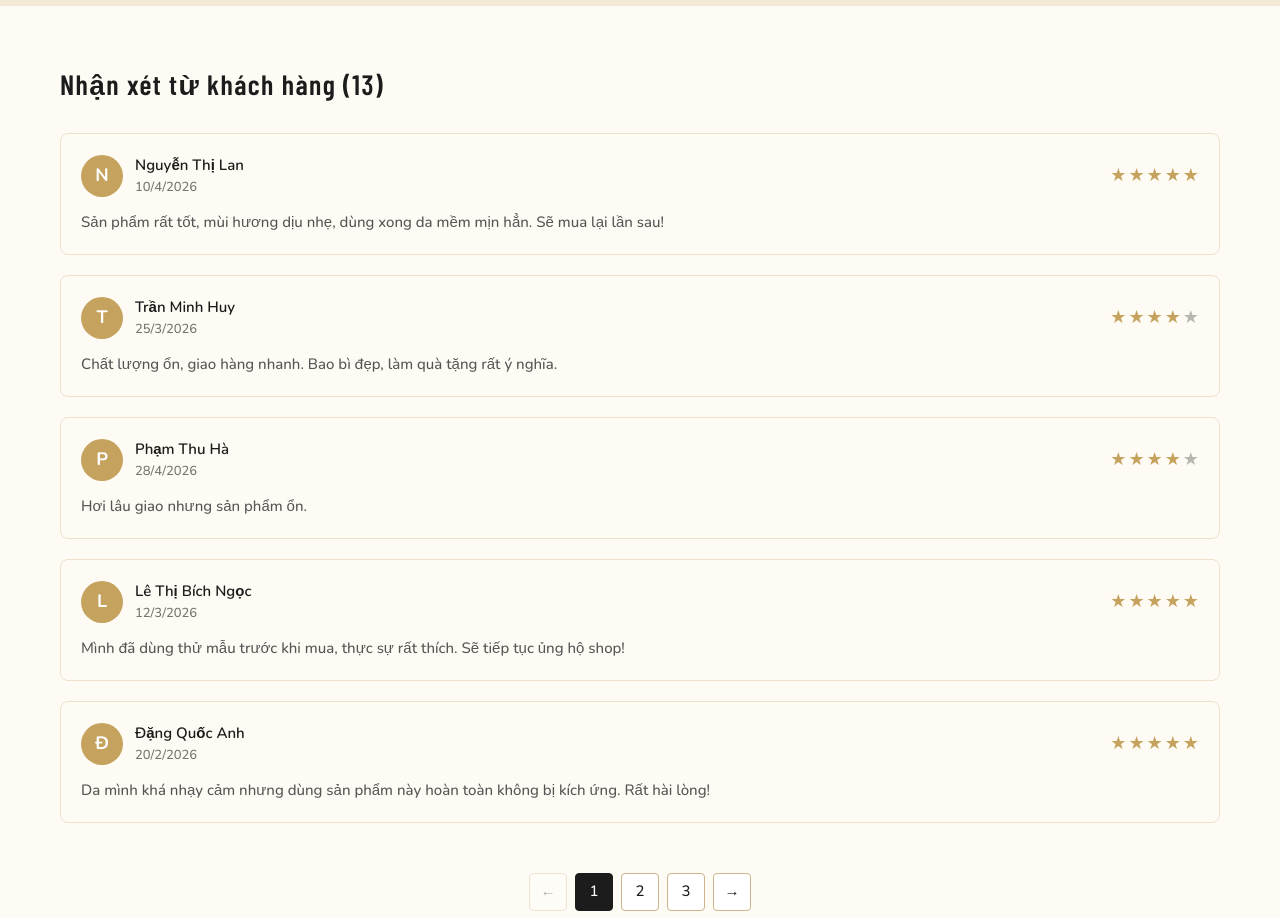
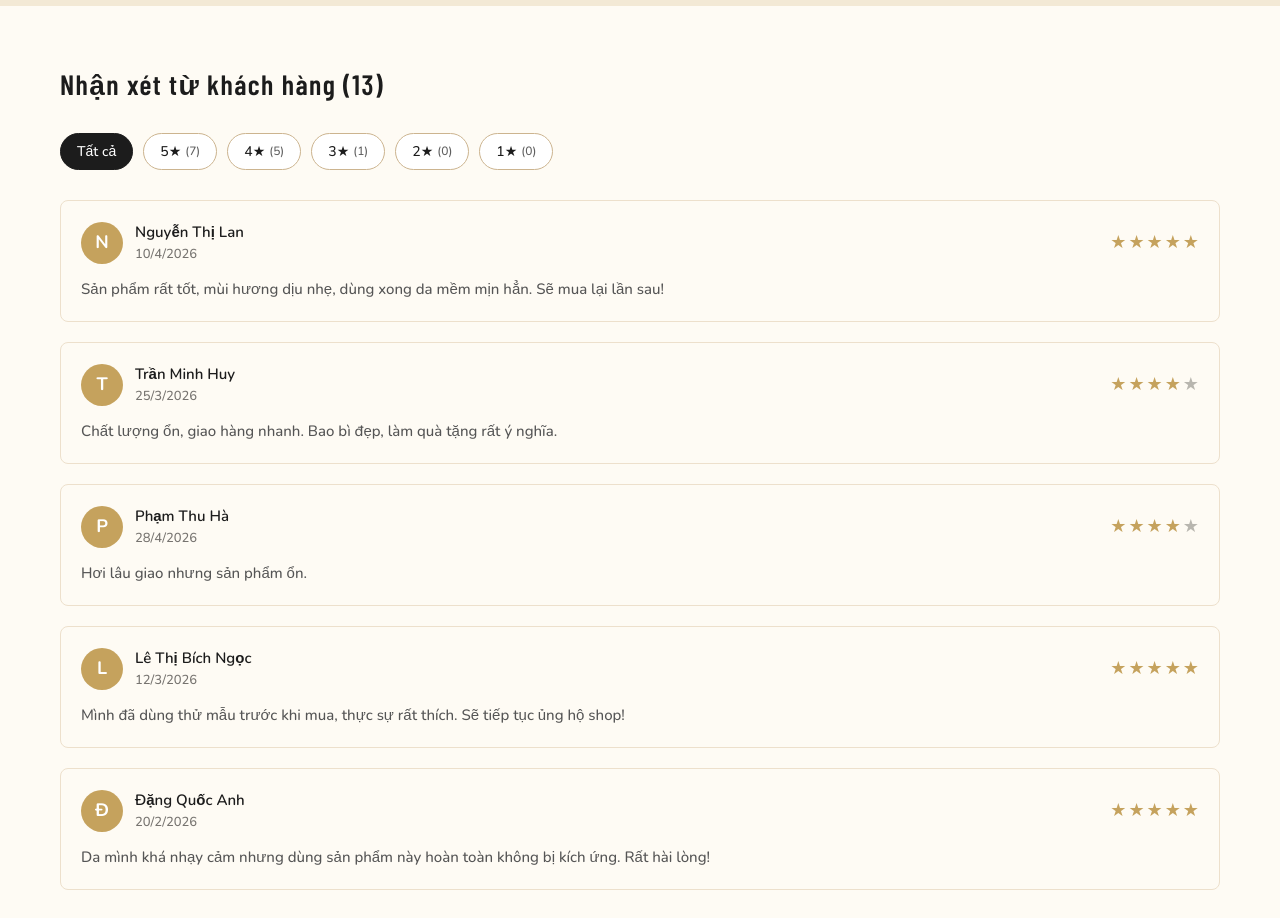
Before and after one commit to Thy96/shop-thanhxuan, a Next.js app: page /san-pham/mat-na-nghe-hung-yen-100ml in a window 1280 px wide. Shown: the part 1700-2618 px from the top of the page. Built offline with nearby package versions, Linux system fonts and the light colour scheme; a web font is replaced by a local one.

Commit message:
feat(product-detail): add rating filter tabs and scroll-to-top on page change
Co-authored-by: Copilot <copilot@github.com>

```diff
--- a/src/components/Templates/ProductDetailTemplates/ProductDetailTemplates.module.scss
+++ b/src/components/Templates/ProductDetailTemplates/ProductDetailTemplates.module.scss
@@ -255,11 +255,55 @@
   }
 }
 
+.comments_filter {
+  display: flex;
+  flex-wrap: wrap;
+  gap: 10px;
+  margin-bottom: 30px;
+}
+
+.filter_tab {
+  display: flex;
+  align-items: center;
+  gap: 4px;
+  padding: 7px 16px;
+  border: 1px solid $orange-04;
+  border-radius: 20px;
+  background: $white-01;
+  color: #1c1c1c;
+  font-size: 1.4rem;
+  font-family: $font-nunito;
+  cursor: pointer;
+  transition: all 0.25s;
+
+  &:hover {
+    border-color: $orange-03;
+    color: $orange-03;
+  }
+}
+
+.filter_tab_active {
+  background: #1c1c1c;
+  border-color: #1c1c1c;
+  color: $white-01;
+
+  &:hover {
+    border-color: #1c1c1c;
+    color: $white-01;
+    opacity: 0.85;
+  }
+}
+
+.filter_tab_count {
+  font-size: 1.2rem;
+  opacity: 0.7;
+}
+
 .comments_list {
   display: flex;
   flex-direction: column;
   gap: 20px;
-  margin-bottom: 50px;
+  margin-bottom: 30px;
 }
 
 .comment_item {
--- a/src/components/Templates/ProductDetailTemplates/ProductDetailTemplates.tsx
+++ b/src/components/Templates/ProductDetailTemplates/ProductDetailTemplates.tsx
@@ -1,5 +1,5 @@
 import { useRouter } from "next/router";
-import { useState, useEffect } from "react";
+import { useState, useEffect, useRef } from "react";
 import Link from "next/link";
 import Image from "next/image";
 
@@ -23,12 +23,33 @@ export default function ProductDetailTemplate() {
   const [isLoggedIn, setIsLoggedIn] = useState(false);
   const [commentText, setCommentText] = useState("");
   const [commentPage, setCommentPage] = useState(1);
+  const [ratingFilter, setRatingFilter] = useState<number | null>(null);
+  const commentsSectionRef = useRef<HTMLElement>(null);
+
   const COMMENTS_PER_PAGE = 5;
-  const totalCommentPages = Math.ceil(mockComments.length / COMMENTS_PER_PAGE);
-  const pagedComments = mockComments.slice(
+  const filteredComments = ratingFilter
+    ? mockComments.filter((c) => c.rating === ratingFilter)
+    : mockComments;
+  const totalCommentPages = Math.ceil(
+    filteredComments.length / COMMENTS_PER_PAGE,
+  );
+  const pagedComments = filteredComments.slice(
     (commentPage - 1) * COMMENTS_PER_PAGE,
     commentPage * COMMENTS_PER_PAGE,
   );
+
+  function handlePageChange(page: number) {
+    setCommentPage(page);
+    commentsSectionRef.current?.scrollIntoView({
+      behavior: "smooth",
+      block: "start",
+    });
+  }
+
+  function handleRatingFilter(rating: number | null) {
+    setRatingFilter(rating);
+    setCommentPage(1);
+  }
 
   const productSlug =
     router.isReady && typeof slug === "string" ? slug : undefined;
@@ -140,11 +161,40 @@ export default function ProductDetailTemplate() {
       </div>
 
       {/* COMMENTS SECTION */}
-      <section className={styles.product_comments}>
+      <section className={styles.product_comments} ref={commentsSectionRef}>
         <div className={styles.wrapper}>
           <Title level={2} className={styles.comments_title}>
             Nhận xét từ khách hàng ({mockComments.length})
           </Title>
+
+          {/* Rating filter tabs */}
+          <div className={styles.comments_filter}>
+            <button
+              className={classNames(styles.filter_tab, {
+                [styles.filter_tab_active]: ratingFilter === null,
+              })}
+              onClick={() => handleRatingFilter(null)}
+            >
+              Tất cả
+            </button>
+            {[5, 4, 3, 2, 1].map((star) => {
+              const count = mockComments.filter(
+                (c) => c.rating === star,
+              ).length;
+              return (
+                <button
+                  key={star}
+                  className={classNames(styles.filter_tab, {
+                    [styles.filter_tab_active]: ratingFilter === star,
+                  })}
+                  onClick={() => handleRatingFilter(star)}
+                >
+                  {star}★
+                  <span className={styles.filter_tab_count}>({count})</span>
+                </button>
+              );
+            })}
+          </div>
 
           {/* Comment list */}
           <div className={styles.comments_list}>
@@ -187,10 +237,10 @@ export default function ProductDetailTemplate() {
                 className={classNames(styles.pagination_btn, {
                   [styles.pagination_btn_disabled]: commentPage === 1,
                 })}
-                onClick={() => setCommentPage((p) => Math.max(1, p - 1))}
+                onClick={() => handlePageChange(Math.max(1, commentPage - 1))}
                 disabled={commentPage === 1}
               >
-                &#8592;
+                <Icons.ArrowLeftIcon />
               </button>
 
               {Array.from({ length: totalCommentPages }).map((_, i) => (
@@ -199,7 +249,7 @@ export default function ProductDetailTemplate() {
                   className={classNames(styles.pagination_btn, {
                     [styles.pagination_btn_active]: commentPage === i + 1,
                   })}
-                  onClick={() => setCommentPage(i + 1)}
+                  onClick={() => handlePageChange(i + 1)}
                 >
                   {i + 1}
                 </button>
@@ -211,11 +261,11 @@ export default function ProductDetailTemplate() {
                     commentPage === totalCommentPages,
                 })}
                 onClick={() =>
-                  setCommentPage((p) => Math.min(totalCommentPages, p + 1))
+                  handlePageChange(Math.min(totalCommentPages, commentPage + 1))
                 }
                 disabled={commentPage === totalCommentPages}
               >
-                &#8594;
+                <Icons.ArrowRightIcon />
               </button>
             </div>
           )}
```
